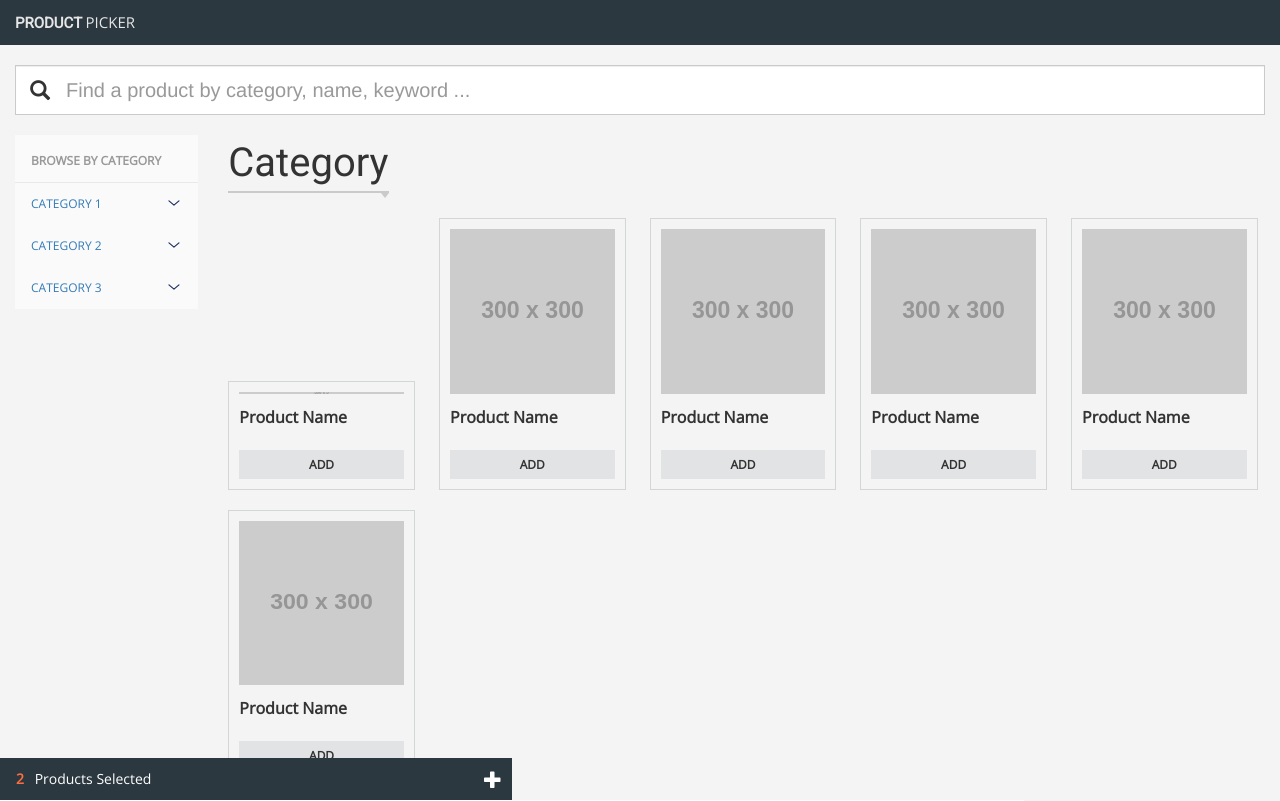
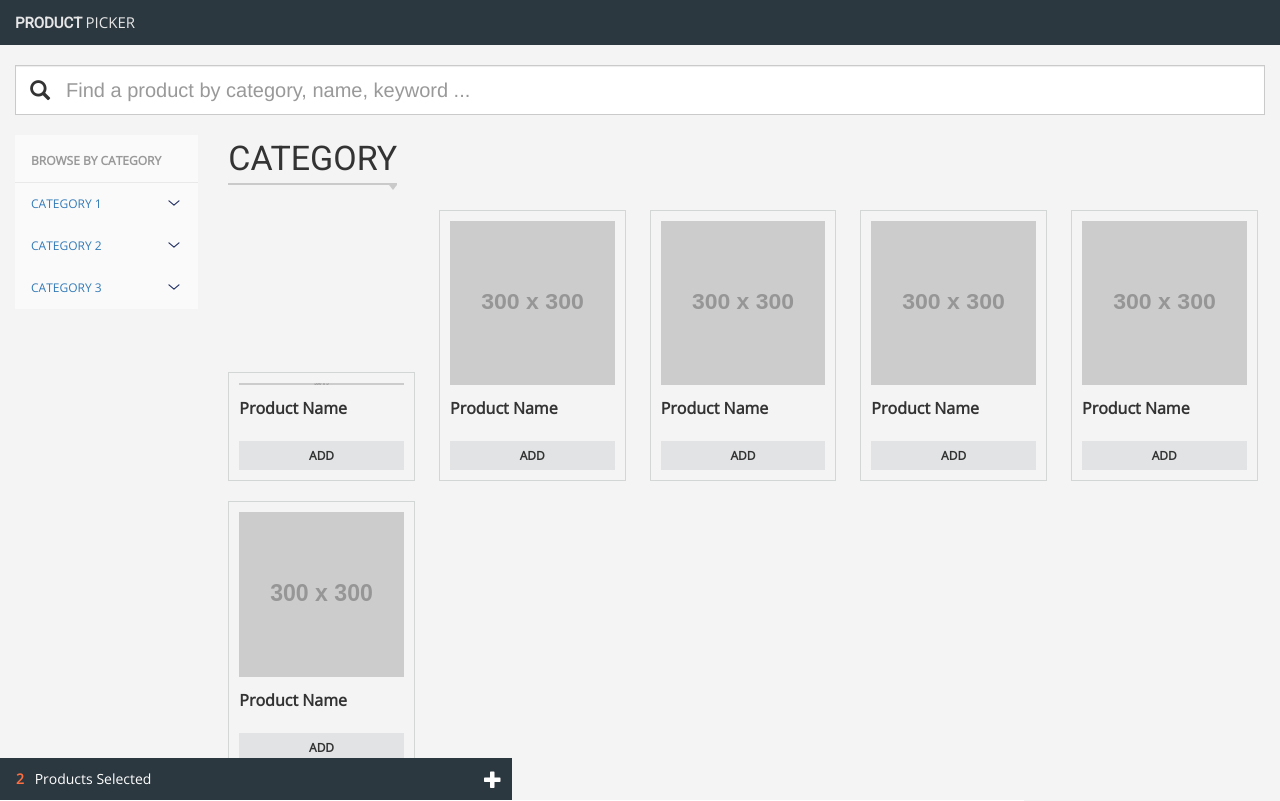
Before and after one commit to rajeshbhatt/product-picker, a website: page index.html in a window 1280 px wide. Drawn offline with nearby package versions, Linux system fonts and the light colour scheme; placeholder pictures from the web are drawn by us.

Commit message:
Accordion Panel expand issue fix

```diff
--- a/js/module.accordion.js
+++ b/js/module.accordion.js
@@ -1,5 +1,5 @@
-(function (module, config) {
-    module.accordion = function () {
+(function(module, config) {
+    module.accordion = function() {
 
         var _self = this;
 
@@ -20,12 +20,13 @@
         _self.options = $.extend({}, this.config, config);
 
         // Bind Events
-        _self.bindEvents = function () {
-            $(_self.handlers.accordionHandle).on('click', function () {
+        _self.bindEvents = function() {
+            $(_self.handlers.accordionHandle).on('click', function() {
                 var handler = $(this),
                     contentPanel = handler.next(_self.handlers.accordionContentPanel);
                 if (handler.hasClass('is-active')) {
                     contentPanel.slideUp();
+                    handler.removeClass('is-active');
                 } else {
                     if (_self.options.toggle) {
                         $(_self.handlers.accordionContentPanel).removeClass('is-open').slideUp();
@@ -40,12 +41,12 @@
         };
 
         // Accordion Handler Click
-        _self.onAccordionHandlerClick = function (context) {
+        _self.onAccordionHandlerClick = function(context) {
 
         };
 
         // Initialize
-        _self.init = function () {
+        _self.init = function() {
             _self.bindEvents();
         };
 
--- a/scss/modules/_browse.scss
+++ b/scss/modules/_browse.scss
@@ -1,11 +1,12 @@
 .pe-browse {
     &-category {
-        font-size: 40px;
+        font-size: 34px;
         line-height: 1.4;
         margin-bottom: 25px;
         border-bottom: 2px solid #cacaca;
         position: relative;
         display: inline-block;
+        text-transform: uppercase;
 
         &:before {
             border-style: solid;
```
Also changed, not shown: css/style.css, 1 other file.
